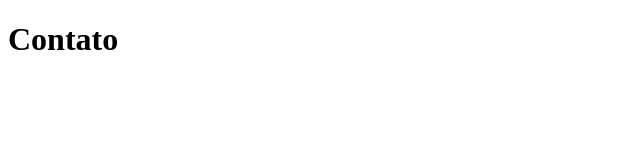
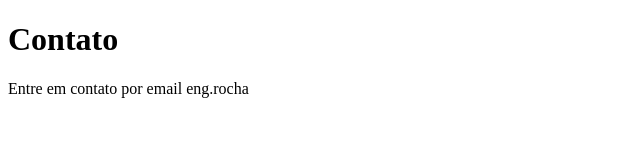
Before and after one commit to DevEngRocha/Sistema-de-Cadastro, a plain HTML site: page contato.html in a window 1280 px wide. Shown: the whole page, without its empty margins (0-640 px from the left). Drawn offline with Linux system fonts and the light colour scheme.

Commit message:
adicionando um e-mail

```diff
--- a/contato.html
+++ b/contato.html
@@ -7,5 +7,6 @@
 </head>
 <body>
     <h1>Contato</h1>
+    <p>Entre em contato por email eng.rocha </p>
 </body>
 </html>
```
